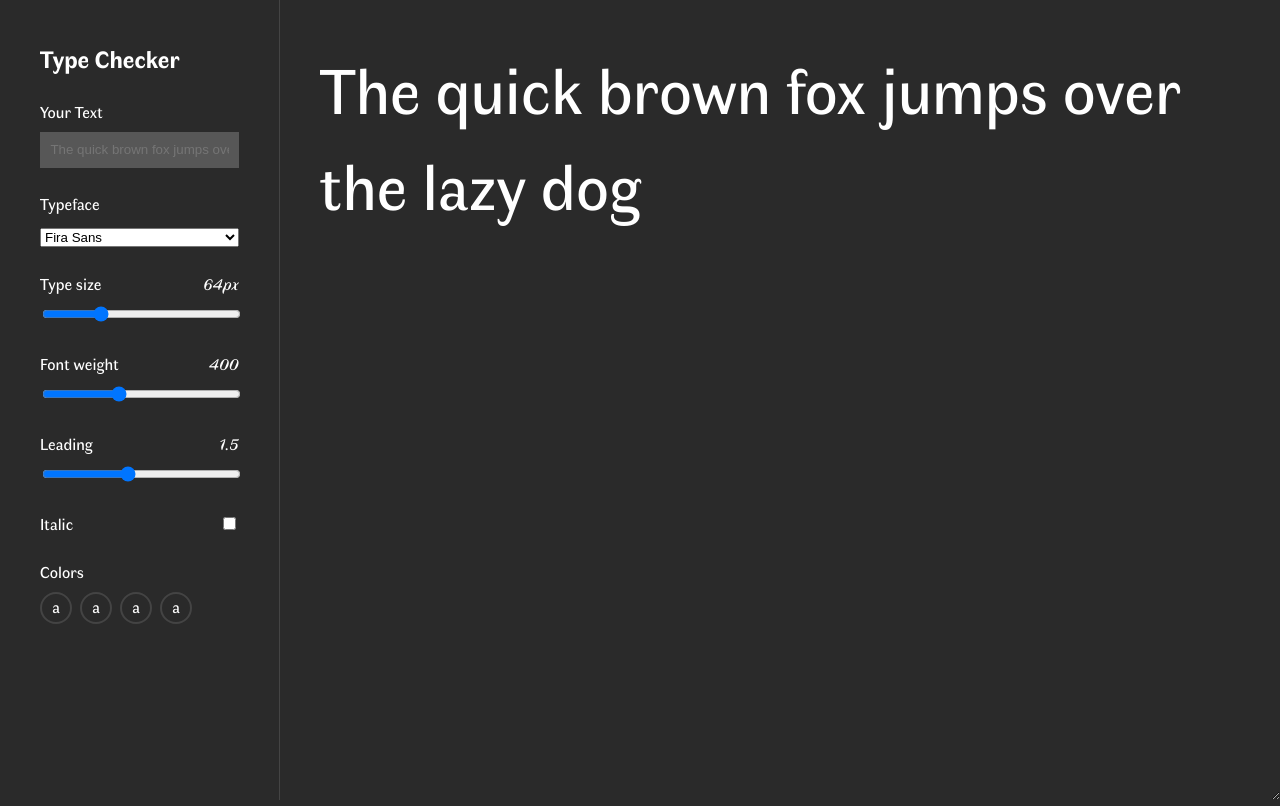
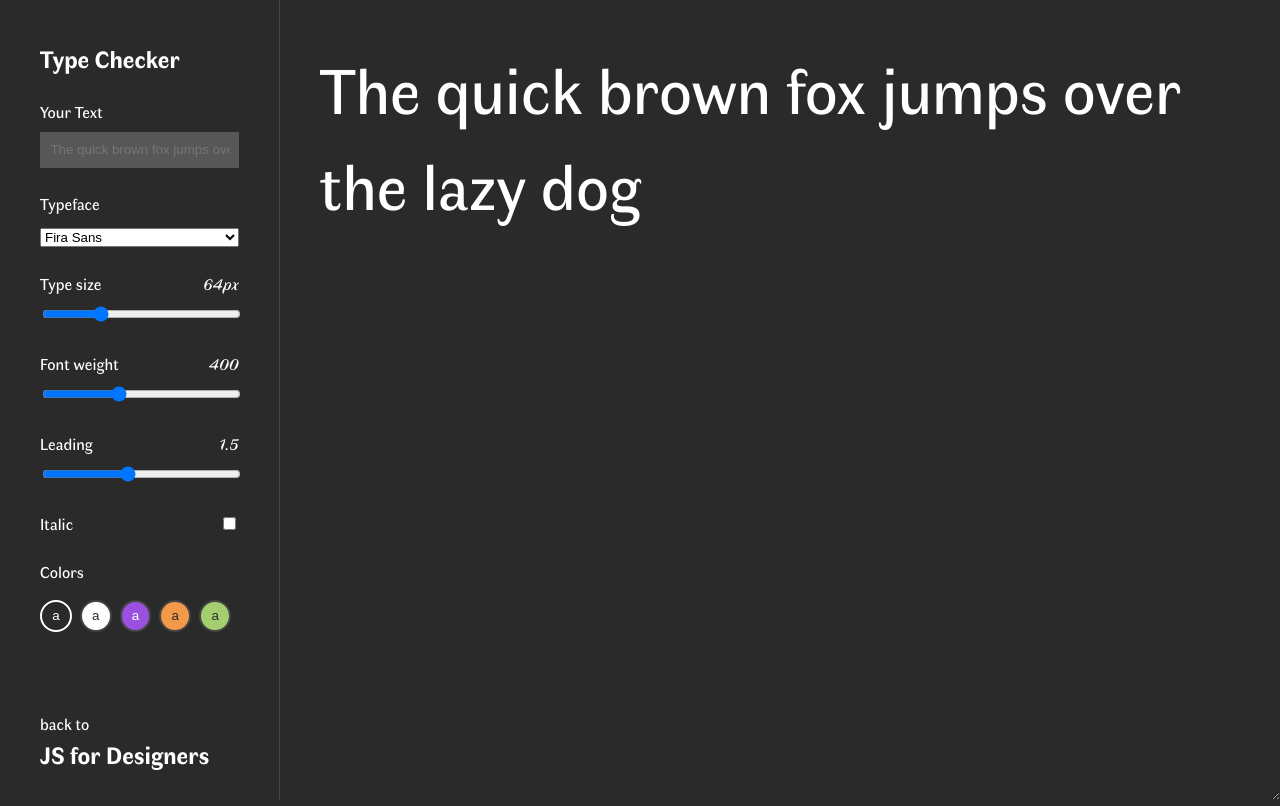
Before and after one commit to gideonibemerejr/js-for-designers, a React (Create React App) app: page /type-checker in a window 1280 px wide. Built offline with nearby package versions, Linux system fonts and the light colour scheme.

Commit message:
Update: complete full functionality with Type Check, bar bug check/tests, update ~back to JS for Designers~ on both completed microapps, update index.css

```diff
--- a/src/Pages/HomePage/HomePage.css
+++ b/src/Pages/HomePage/HomePage.css
@@ -31,17 +31,6 @@ code {
 .HomePage > blockquote {
   margin: 0 1rem 0 1rem;
 }
-.HomePage-header {
-  min-height: 70vh;
-  display: flex;
-  flex-direction: column;
-  justify-content: space-between;
-  background-image: url('https://imgur.com/dVFsaKI.png');
-  background-size: auto;
-  background-repeat: no-repeat;
-  background-position: 100% 50%;
-  margin-top: 2rem;
-}
 
 .HomePage-navbar {
   display: flex;
@@ -69,7 +58,17 @@ code {
 .HomePage-projects-list {
   padding: 0 4rem;
 }
-
+.HomePage-header {
+  min-height: 70vh;
+  display: flex;
+  flex-direction: column;
+  justify-content: space-between;
+  background-image: url('https://imgur.com/dVFsaKI.png');
+  background-size: auto;
+  background-repeat: no-repeat;
+  background-position: 100% 50%;
+  padding-top: 2rem;
+}
 .HomePage-projects-list {
   padding-top: 4rem;
   background-color: #282c34;
@@ -153,7 +152,8 @@ code {
 
   padding-bottom: 4rem;
 }
-li > a.HomePage-link {
+li > a.HomePage-link,
+div.back > a.HomePage-link {
   text-decoration: none;
 }
 
--- a/src/Pages/HomePage/index.jsx
+++ b/src/Pages/HomePage/index.jsx
@@ -51,7 +51,7 @@ const HomePage = () => {
         <main id="Projects" className="HomePage-projects-list">
           <div  className="HomePage-section-heading">
           <h2>Projects</h2>
-          <p>These projects were completed with <a className="HomePage-link" target="_blank" rel="noopener noreferrer" href="https://www.superhi.com"><i>SuperHi</i></a>'s <a className="HomePage-link" target="_blank" rel="noopener noreferrer" href="https://www.superhi.com/courses/javascript-for-designers"><i>Javascript for Designers</i></a> course and extended using React. Checkout the Github repository for this entire project <a className="HomePage-link" target="_blank" rel="noopener noreferrer" href="https://github.com/gideonibemerejr/js-for-designers"><i>here</i></a>.</p>
+          <p>These projects were completed with <a className="HomePage-link" target="_blank" rel="noopener noreferrer" href="https://www.superhi.com"><i>SuperHi</i></a>'s <a className="HomePage-link" target="_blank" rel="noopener noreferrer" href="https://www.superhi.com/courses/javascript-for-designers"><i>Javascript for Designers</i></a> course and extended using React. Checkout the Github repository for this entire project <a className="HomePage-link" target="_blank" rel="noopener noreferrer" href="https://github.com/gideonibemerejr/js-for-designers"><i>here</i></a>. <br/> <br />Some of these projects are not mobile responsive, however, check back soon for updates!</p>
           </div>
           {
             data.map((project, idx) => (
--- a/src/Pages/PlantLife/components/Nav/index.jsx
+++ b/src/Pages/PlantLife/components/Nav/index.jsx
@@ -10,7 +10,9 @@ const Nav = () => {
            <Link to="/plant-life/about" >About</Link>
            <Link to="/plant-life/help" >Help</Link>
            <Link to="/plant-life/blog" >Blog</Link>
-           <Link className="PL-back" to="/" >JS For Designers</Link>
+
+
+           <Link className="PL-back" to="/" > back to <br /> JS For Designers</Link>
         </nav>
      );
 }
--- a/src/Pages/TypeChecker/components/ControlPanel/ControlPanel.css
+++ b/src/Pages/TypeChecker/components/ControlPanel/ControlPanel.css
@@ -52,14 +52,21 @@ div.control:nth-of-type(6) {
 
 div.control > div.colors {
   display: flex;
+  justify-content: center;
+  align-items: center;
 }
 
-div.colors p {
+div.colors button {
+  display: flex;
+  justify-content: center;
+  align-items: center;
   width: 2rem;
   height: 2rem;
-  line-height: 1.625rem;
-  text-align: center;
-  margin: 0 8px 0 0;
+  margin: 0.5rem 0.5rem 0 0;
   border-radius: 50%;
   border: 2px solid #444;
 }
+
+div.colors button.selected {
+  border: 2px solid #fff;
+}
--- a/src/Pages/TypeChecker/components/ControlPanel/index.jsx
+++ b/src/Pages/TypeChecker/components/ControlPanel/index.jsx
@@ -1,7 +1,8 @@
 import React from 'react'
+import { Link } from 'react-router-dom'
 import './ControlPanel.css'
 
-const ControlPanel = ({ handleChange, sentence, typeSize, leading, italic, typefaces, typeFace, fontWeight}) => {
+const ControlPanel = ({ handleChange, sentence, typeSize, leading, italic, typefaces, typeFace, fontWeight, bgColors, backgroundColor}) => {
     return (
         <section className="control-panel--wrapper">
             <h1>Type Checker</h1>
@@ -28,11 +29,27 @@ const ControlPanel = ({ handleChange, sentence, typeSize, leading, italic, typef
             <div className="control">
                 <label htmlFor="colors">Colors</label>
                 <div name="colors" className="colors">
-                    <p>a</p>
-                    <p>a</p>
-                    <p>a</p>
-                    <p>a</p>
+                    {bgColors.map(color =>
+                        (
+                            <button
+                            onClick={handleChange}
+                            key={color}
+                            name="backgroundColor"
+                            className={backgroundColor === color ? 'selected' : ''}
+                            style={{ backgroundColor: color, color: `${color === 'rgb(42, 42, 42)' || color === 'rgb(155, 81, 224)' ? 'rgb(255, 255, 255)' : 'rgb(42, 42, 42)'}`}}>
+                                a
+                            </button>
+                        )
+
+                    )}
+
                 </div>
+            </div>
+            <div className="back">
+                back to
+                <Link className='HomePage-link' to="/">
+                    <h2>JS for Designers</h2>
+                </Link>
             </div>
         </section>
      );
@@ -53,7 +70,7 @@ const Control = ({htmlFor, type, name, label, placeholder, handleChange, value,
                         <>
                         <label htmlFor={htmlFor}>{label}</label>
                         <select name={name} value={value} onChange={handleChange}>
-                            {options.map(option => <option value={option}>{option}</option>)}
+                            {options.map(option => <option key={option} value={option}>{option}</option>)}
                         </select>
                         </>
                     )
--- a/src/Pages/TypeChecker/components/Output/Output.css
+++ b/src/Pages/TypeChecker/components/Output/Output.css
@@ -34,5 +34,5 @@ textarea.text-output {
   outline: none;
   min-height: 100vh;
   padding: 40px;
-  transition: font-weight 0.1s, font-size 0.1s;
+  transition: background-color 0.5s, font-weight 0.1s, font-size 0.1s;
 }
--- a/src/Pages/TypeChecker/components/Output/index.jsx
+++ b/src/Pages/TypeChecker/components/Output/index.jsx
@@ -2,7 +2,7 @@ import React from 'react'
 import './Output.css'
 
 
-const Output = ({sentence, defaultSentence, handleChange, typeSize, leading, italic, typeFace, fontWeight}) => {
+const Output = ({sentence, defaultSentence, handleChange, typeSize, leading, italic, typeFace, fontWeight, backgroundColor}) => {
     return (
         <section className="text-output--wrapper">
             <textarea
@@ -15,7 +15,9 @@ const Output = ({sentence, defaultSentence, handleChange, typeSize, leading, ita
                 lineHeight: leading,
                 fontStyle: `${italic ? 'italic' : 'normal'}`,
                 fontFamily: typeFace,
-                fontWeight
+                fontWeight,
+                backgroundColor,
+                color: `${backgroundColor === 'rgb(42, 42, 42)' ||backgroundColor === 'rgb(155, 81, 224)' ? '#fff' : '#2a2a2a'}`
             }}
             />
         </section>
--- a/src/Pages/TypeChecker/index.jsx
+++ b/src/Pages/TypeChecker/index.jsx
@@ -13,17 +13,16 @@ class TypeChecker extends Component {
         typefaces: ['Fira Sans', 'Montserrat', 'Taviraj', 'Trirong'],
         leading: 1.5,
         italic: false,
-        colors: [],
-        activeColor: '',
+        bgColors: ['rgb(42, 42, 42)', 'rgb(255, 255, 255)', 'rgb(155, 81, 224)', 'rgb(242, 153, 74)', 'rgb(165, 207, 111)'],
+        backgroundColor: 'rgb(42, 42, 42)',
 
      }
 
     //  Handle the input tags in the Control components' onChange props using computed properties
     // * With this method, you do not have to create multiple functions to update state
     handleChange = e => {
-        const value = e.currentTarget.type === 'checkbox' ? e.currentTarget.checked : e.currentTarget.value
+        const value = e.currentTarget.type === 'checkbox' ? e.currentTarget.checked : e.currentTarget.name === 'backgroundColor' ? e.currentTarget.style.backgroundColor : e.currentTarget.value
 
-        console.log(e.currentTarget.value)
 
         this.setState({
 
@@ -37,7 +36,8 @@ class TypeChecker extends Component {
 
 
     render() {
-        console.log('line 40', this.state.typeFace)
+        console.log(this.state.backgroundColor)
+
         return (
             <div className="type-checker--wrapper">
 
--- a/src/index.css
+++ b/src/index.css
@@ -15,3 +15,7 @@ h5,
 h6 {
   margin: 0;
 }
+
+.back {
+  margin-top: 5rem;
+}
```
